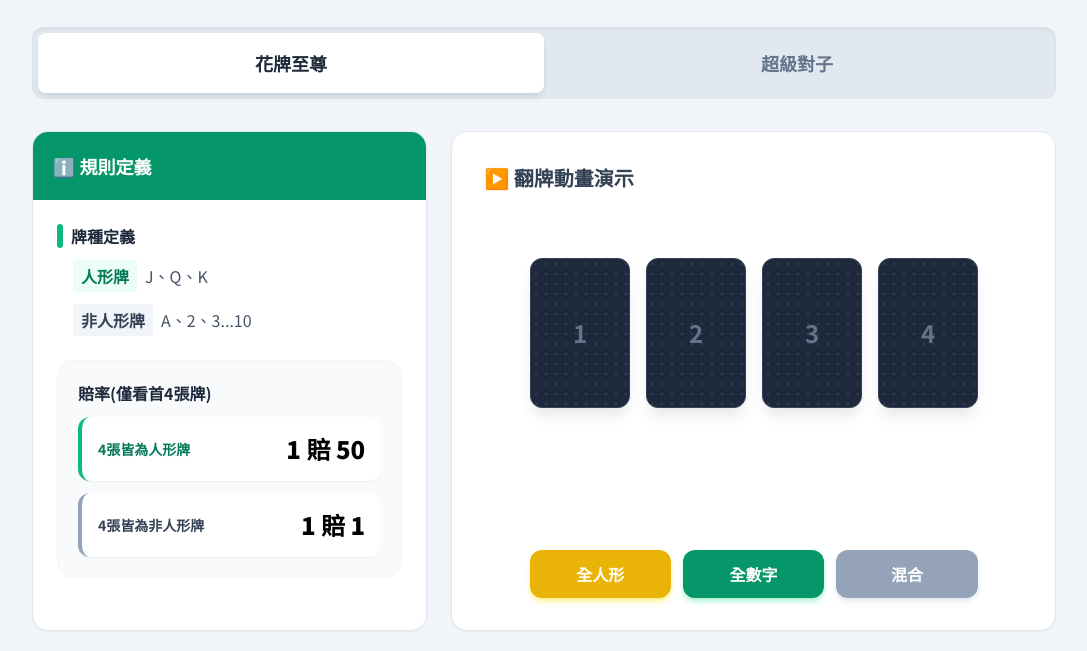
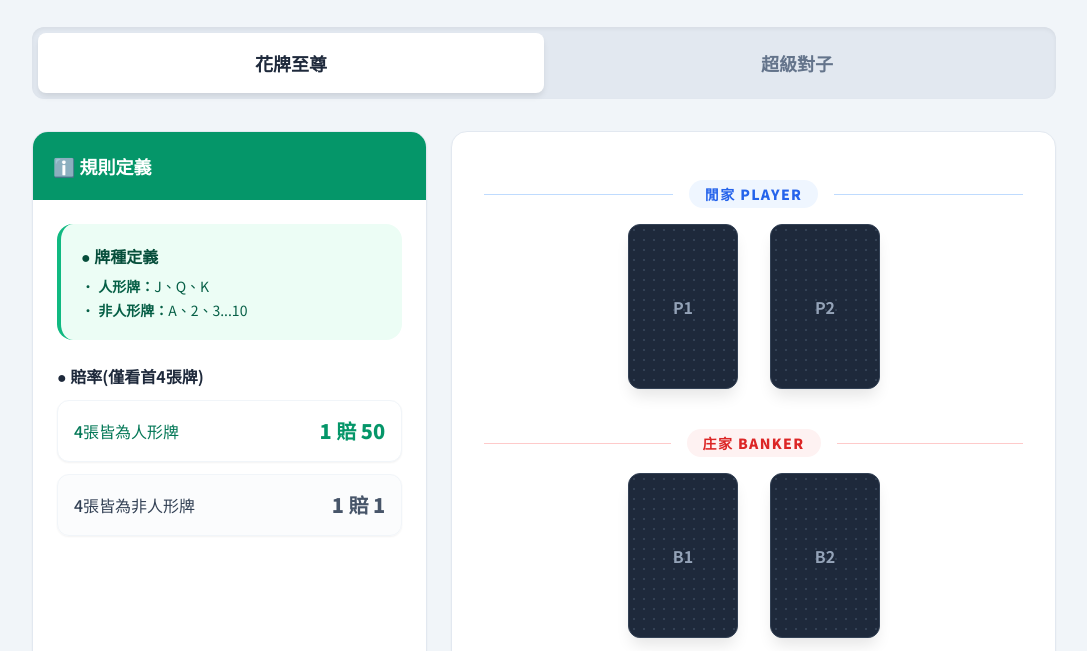
Before and after one commit to TSMGO-NPM/pokerfaceandsuperpair, a plain HTML site: page index.html in a window 1280 px wide. Shown: the part 113-764 px from the top of the page, without its empty margins (96-1183 px from the left). Drawn offline with nearby package versions, Linux system fonts and the light colour scheme.

Commit message:
Update index.html

```diff
--- a/index.html
+++ b/index.html
@@ -3,7 +3,7 @@
 <head>
     <meta charset="UTF-8">
     <meta name="viewport" content="width=device-width, initial-scale=1.0">
-    <title>百家樂附加投注教學網站</title>
+    <title>百家樂附加投注教學</title>
     <script src="https://cdn.tailwindcss.com"></script>
     <link href="https://cdnjs.cloudflare.com/ajax/libs/animate.css/4.1.1/animate.min.css" rel="stylesheet">
     <style>
@@ -117,29 +117,23 @@
                         <span>ℹ️ 規則定義</span>
                     </div>
                     <div class="p-6 space-y-6">
-                        <div>
-                            <h3 class="font-bold text-slate-800 mb-3 flex items-center gap-2">
-                                <span class="w-1.5 h-6 bg-emerald-500 rounded-full"></span> 牌種定義
-                            </h3>
-                            <ul class="space-y-3 ml-4">
-                                <li class="flex items-center gap-2 text-slate-600">
-                                    <span class="font-bold text-emerald-700 bg-emerald-50 px-2 py-1 rounded">人形牌</span> J、Q、K
-                                </li>
-                                <li class="flex items-center gap-2 text-slate-600">
-                                    <span class="font-bold text-slate-700 bg-slate-100 px-2 py-1 rounded">非人形牌</span> A、2、3...10
-                                </li>
+                        <div class="bg-emerald-50 p-5 rounded-2xl border-l-4 border-emerald-500">
+                            <h3 class="font-bold text-emerald-900 mb-2">● 牌種定義</h3>
+                            <ul class="space-y-1 text-emerald-800 text-sm">
+                                <li>• <strong>人形牌：</strong>J、Q、K</li>
+                                <li>• <strong>非人形牌：</strong>A、2、3...10</li>
                             </ul>
                         </div>
-                        <div class="bg-slate-50 p-5 rounded-2xl border border-slate-100">
-                            <h3 class="font-bold text-slate-800 mb-3">賠率(僅看首4張牌)</h3>
-                            <div class="grid grid-cols-1 gap-3 text-sm">
-                                <div class="bg-white p-4 rounded-xl shadow-sm flex justify-between items-center border-l-4 border-emerald-500">
-                                    <p class="text-emerald-700 font-bold">4張皆為人形牌</p>
-                                    <p class="text-2xl font-black">1 賠 50</p>
+                        <div class="space-y-3">
+                            <h3 class="font-bold text-slate-800 mb-3">● 賠率(僅看首4張牌)</h3>
+                            <div class="space-y-3">
+                                <div class="flex justify-between items-center p-4 bg-white rounded-xl border border-slate-100 shadow-sm">
+                                    <span class="font-medium text-emerald-700">4張皆為人形牌</span>
+                                    <span class="font-black text-emerald-600 text-xl">1 賠 50</span>
                                 </div>
-                                <div class="bg-white p-4 rounded-xl shadow-sm flex justify-between items-center border-l-4 border-slate-400">
-                                    <p class="text-slate-700 font-bold">4張皆為非人形牌</p>
-                                    <p class="text-2xl font-black">1 賠 1</p>
+                                <div class="flex justify-between items-center p-4 bg-slate-50/50 rounded-xl border border-slate-100 shadow-sm">
+                                    <span class="font-medium text-slate-700">4張皆為非人形牌</span>
+                                    <span class="font-black text-slate-600 text-xl">1 賠 1</span>
                                 </div>
                             </div>
                         </div>
@@ -147,23 +141,40 @@
                 </div>
 
                 <div class="lg:col-span-3 bg-white rounded-2xl shadow-sm border border-slate-200 p-8 flex flex-col items-center justify-between min-h-[500px]">
-                    <div class="flex items-center justify-between w-full text-slate-700 font-bold mb-8">
-                        <span class="text-xl">▶️ 翻牌動畫演示</span>
+                    <div class="w-full flex flex-col gap-10 mt-4">
+                        <!-- 閒家區域 -->
+                        <div class="space-y-4">
+                            <div class="flex items-center justify-center gap-4">
+                                <span class="h-px bg-blue-200 flex-1"></span>
+                                <div class="text-sm font-black text-blue-600 tracking-widest uppercase bg-blue-50 px-4 py-1 rounded-full">閒家 PLAYER</div>
+                                <span class="h-px bg-blue-200 flex-1"></span>
+                            </div>
+                            <div id="flower-player-cards" class="flex justify-center gap-8 min-h-[165px]">
+                                <div class="card-scene pair-scene"><div class="card-inner"><div class="card-back text-slate-400 font-bold">P1</div></div></div>
+                                <div class="card-scene pair-scene"><div class="card-inner"><div class="card-back text-slate-400 font-bold">P2</div></div></div>
+                            </div>
+                        </div>
+
+                        <!-- 庄家區域 -->
+                        <div class="space-y-4">
+                            <div class="flex items-center justify-center gap-4">
+                                <span class="h-px bg-red-200 flex-1"></span>
+                                <div class="text-sm font-black text-red-600 tracking-widest uppercase bg-red-50 px-4 py-1 rounded-full">庄家 BANKER</div>
+                                <span class="h-px bg-red-200 flex-1"></span>
+                            </div>
+                            <div id="flower-banker-cards" class="flex justify-center gap-8 min-h-[165px]">
+                                <div class="card-scene pair-scene"><div class="card-inner"><div class="card-back text-slate-400 font-bold">B1</div></div></div>
+                                <div class="card-scene pair-scene"><div class="card-inner"><div class="card-back text-slate-400 font-bold">B2</div></div></div>
+                            </div>
+                        </div>
                     </div>
 
-                    <div id="flower-cards" class="flex gap-4 min-h-[160px] items-center justify-center">
-                        <div class="card-scene"><div class="card-inner"><div class="card-back text-slate-500 font-bold text-2xl">1</div></div></div>
-                        <div class="card-scene"><div class="card-inner"><div class="card-back text-slate-500 font-bold text-2xl">2</div></div></div>
-                        <div class="card-scene"><div class="card-inner"><div class="card-back text-slate-500 font-bold text-2xl">3</div></div></div>
-                        <div class="card-scene"><div class="card-inner"><div class="card-back text-slate-500 font-bold text-2xl">4</div></div></div>
-                    </div>
+                    <div id="flower-result" class="text-center h-20 flex flex-col justify-center my-4"></div>
 
-                    <div id="flower-result" class="text-center h-20 flex flex-col justify-center"></div>
-
-                    <div class="grid grid-cols-3 gap-3 w-full max-w-md">
-                        <button onclick="simulateFlower('win_50')" class="py-3 bg-yellow-500 hover:bg-yellow-600 text-white rounded-xl font-bold transition-all shadow-md shadow-yellow-200">全人形</button>
-                        <button onclick="simulateFlower('win_1')" class="py-3 bg-emerald-600 hover:bg-emerald-700 text-white rounded-xl font-bold transition-all shadow-md shadow-emerald-200">全數字</button>
-                        <button onclick="simulateFlower('mix')" class="py-3 bg-slate-400 hover:bg-slate-500 text-white rounded-xl font-bold transition-all shadow-md shadow-slate-200">混合</button>
+                    <div class="grid grid-cols-3 gap-3 w-full max-w-lg">
+                        <button onclick="simulateFlower('win_50')" class="py-4 bg-yellow-500 hover:bg-yellow-600 text-white rounded-xl font-bold transition-all shadow-md shadow-yellow-200">全人形</button>
+                        <button onclick="simulateFlower('win_1')" class="py-4 bg-emerald-600 hover:bg-emerald-700 text-white rounded-xl font-bold transition-all shadow-md shadow-emerald-200">全數字</button>
+                        <button onclick="simulateFlower('mix')" class="py-4 bg-slate-400 hover:bg-slate-500 text-white rounded-xl font-bold transition-all shadow-md shadow-slate-200">混合</button>
                     </div>
                 </div>
             </div>
@@ -252,8 +263,8 @@
                 <div>
                     <p class="font-bold text-white text-base mb-2">補充：</p>
                     <ul class="grid md:grid-cols-2 gap-x-8 gap-y-2 opacity-80">
-                        <li class="flex gap-2"><span>1.</span> 「花牌至尊」、「超級對子」僅判斷每局首發之四張啤牌。</li>
-                        <li class="flex gap-2"><span>2.</span> 「超級對子」點數計算以牌面數值為準（如 J=J, 10=10）。</li>
+                        <li class="flex gap-2"><span>1.</span> 「花牌至尊」、「超級對子」僅判斷首發的四張牌。</li>
+                        <li class="flex gap-2"><span>2.</span> 派牌順序：閒1 -> 庄1 -> 閒2 -> 庄2。</li>
                     </ul>
                 </div>
             </div>
@@ -293,11 +304,13 @@
         }
 
         function resetDisplays() {
-            document.getElementById('flower-cards').innerHTML = `
-                <div class="card-scene"><div class="card-inner"><div class="card-back text-slate-500 font-bold text-2xl">1</div></div></div>
-                <div class="card-scene"><div class="card-inner"><div class="card-back text-slate-500 font-bold text-2xl">2</div></div></div>
-                <div class="card-scene"><div class="card-inner"><div class="card-back text-slate-500 font-bold text-2xl">3</div></div></div>
-                <div class="card-scene"><div class="card-inner"><div class="card-back text-slate-500 font-bold text-2xl">4</div></div></div>
+            document.getElementById('flower-player-cards').innerHTML = `
+                <div class="card-scene pair-scene"><div class="card-inner"><div class="card-back text-slate-400 font-bold">P1</div></div></div>
+                <div class="card-scene pair-scene"><div class="card-inner"><div class="card-back text-slate-400 font-bold">P2</div></div></div>
+            `;
+            document.getElementById('flower-banker-cards').innerHTML = `
+                <div class="card-scene pair-scene"><div class="card-inner"><div class="card-back text-slate-400 font-bold">B1</div></div></div>
+                <div class="card-scene pair-scene"><div class="card-inner"><div class="card-back text-slate-400 font-bold">B2</div></div></div>
             `;
             document.getElementById('pair-player-cards').innerHTML = `
                 <div class="card-scene pair-scene"><div class="card-inner"><div class="card-back text-slate-400 font-bold">P1</div></div></div>
@@ -321,7 +334,7 @@
             } else if (typeOrValue === 'any') {
                 value = allCards[Math.floor(Math.random() * allCards.length)];
             } else {
-                value = typeOrValue; // 固定點數
+                value = typeOrValue;
             }
             const suit = suits[Math.floor(Math.random() * suits.length)];
             return { value, suit, isRed: suit === '♥' || suit === '♦' };
@@ -356,28 +369,34 @@
             if (isAnimating) return;
             isAnimating = true;
             document.getElementById('flower-result').innerHTML = '';
-            document.getElementById('flower-cards').innerHTML = '';
+            document.getElementById('flower-player-cards').innerHTML = '';
+            document.getElementById('flower-banker-cards').innerHTML = '';
 
             let cards = [];
             if (mode === 'win_50') cards = Array(4).fill(0).map(() => getRandomCard('court'));
             else if (mode === 'win_1') cards = Array(4).fill(0).map(() => getRandomCard('regular'));
             else {
-                // 混合模式隨機生成
                 for(let i=0; i<4; i++) {
                     cards.push(getRandomCard(Math.random() > 0.5 ? 'court' : 'regular'));
                 }
-                // 如果運氣太好全中，強制把最後一張改掉
                 const allCourt = cards.every(c => courtCards.includes(c.value));
                 const allRegular = cards.every(c => regularCards.includes(c.value));
                 if (allCourt) cards[3] = getRandomCard('regular');
                 if (allRegular) cards[3] = getRandomCard('court');
             }
 
-            cards.forEach((card, index) => {
+            const sequence = [
+                {card: cards[0], target: 'flower-player-cards'}, // 閒1
+                {card: cards[1], target: 'flower-banker-cards'}, // 庄1
+                {card: cards[2], target: 'flower-player-cards'}, // 閒2
+                {card: cards[3], target: 'flower-banker-cards'}  // 庄2
+            ];
+
+            sequence.forEach((item, index) => {
                 setTimeout(() => {
                     const cardId = `flower-card-${index}`;
-                    const container = document.getElementById('flower-cards');
-                    container.insertAdjacentHTML('beforeend', getCardMarkup(card, cardId));
+                    const container = document.getElementById(item.target);
+                    container.insertAdjacentHTML('beforeend', getCardMarkup(item.card, cardId, "pair-scene"));
                     flipCard(cardId);
 
                     if (index === 3) {
@@ -396,7 +415,7 @@
             let result = "";
             if (allCourt) result = `<div class="animate__animated animate__tada text-3xl font-black text-yellow-600">中獎：1 賠 50</div><div class="font-bold text-slate-500">【全人形組合】</div>`;
             else if (allRegular) result = `<div class="animate__animated animate__rubberBand text-3xl font-black text-emerald-600">中獎：1 賠 1</div><div class="font-bold text-slate-500">【全數字組合】</div>`;
-            else result = `<div class="text-2xl font-black text-slate-400">未中獎</div><div class="text-slate-500 font-medium">混合牌型</div>`;
+            else result = `<div class="text-2xl font-black text-slate-400">未中</div><div class="text-slate-500 font-medium">混合牌型</div>`;
             document.getElementById('flower-result').innerHTML = result;
         }
 
@@ -410,27 +429,23 @@
             let p1, p2, b1, b2;
 
             if (mode === 'win_300') {
-                // 莊閒對子且點數完全相同
                 const val = allCards[Math.floor(Math.random() * allCards.length)];
                 p1 = getRandomCard(val); p2 = getRandomCard(val);
                 b1 = getRandomCard(val); b2 = getRandomCard(val);
-                // 確保花色不完全重複（雖然百家樂多副牌沒關係，但演示上美觀點）
                 p1.suit = '♠'; p2.suit = '♥'; b1.suit = '♣'; b2.suit = '♦';
             } else if (mode === 'win_30') {
-                // 雙方皆對子但點數不同
                 const valP = allCards[Math.floor(Math.random() * allCards.length)];
                 let valB = allCards[Math.floor(Math.random() * allCards.length)];
                 while(valB === valP) valB = allCards[Math.floor(Math.random() * allCards.length)];
                 p1 = getRandomCard(valP); p2 = getRandomCard(valP);
                 b1 = getRandomCard(valB); b2 = getRandomCard(valB);
             } else {
-                // 僅一方對子
                 const valPair = allCards[Math.floor(Math.random() * allCards.length)];
                 const isPlayer = Math.random() > 0.5;
                 if(isPlayer) {
                     p1 = getRandomCard(valPair); p2 = getRandomCard(valPair);
                     b1 = getRandomCard('any'); b2 = getRandomCard('any');
-                    while(b1.value === b2.value) b2 = getRandomCard('any'); // 確保另一邊不是對子
+                    while(b1.value === b2.value) b2 = getRandomCard('any');
                 } else {
                     b1 = getRandomCard(valPair); b2 = getRandomCard(valPair);
                     p1 = getRandomCard('any'); p2 = getRandomCard('any');
@@ -474,7 +489,7 @@
             } else if (pPair || bPair) {
                 result = `<div class="text-3xl font-black text-blue-600">中獎：1 賠 3</div><div class="font-bold text-slate-500">${pPair ? '閒家' : '庄家'}對子獲獎</div>`;
             } else {
-                result = `<div class="text-2xl font-black text-slate-400">未獲獎</div><div class="font-medium text-slate-500">雙方均無對子</div>`;
+                result = `<div class="text-2xl font-black text-slate-400">未中</div><div class="font-medium text-slate-500">雙方均無對子</div>`;
             }
             document.getElementById('pair-result').innerHTML = result;
         }
```
